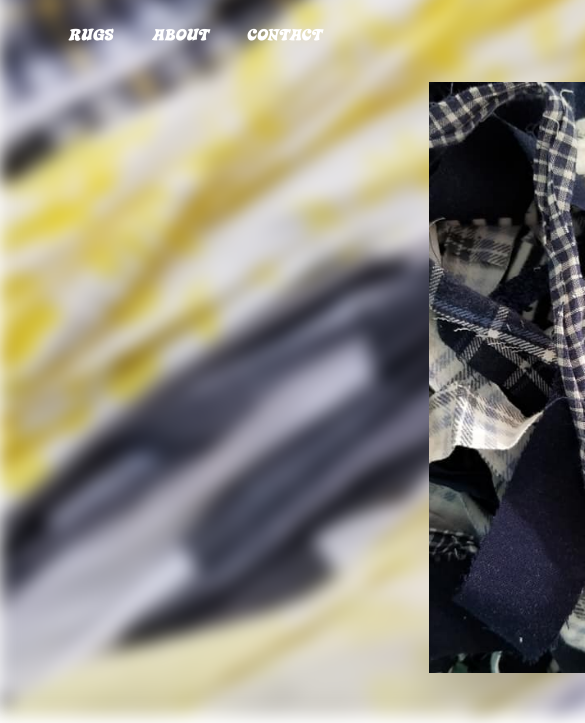
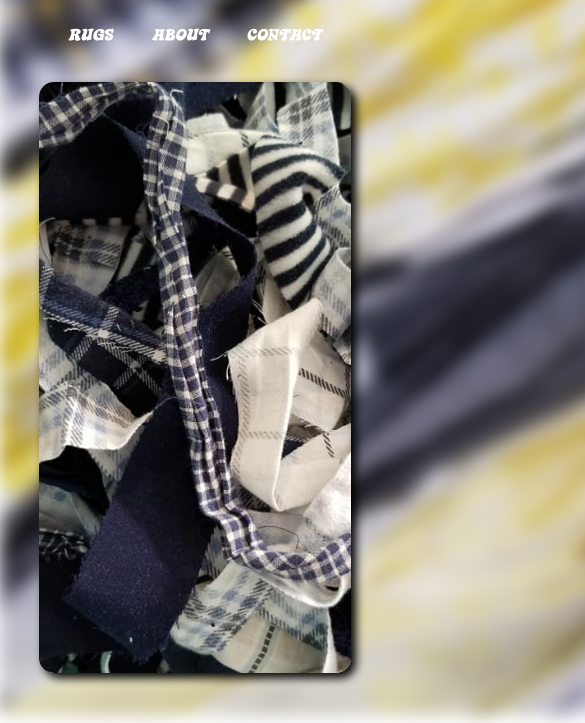
Before and after one commit to uncleBlobby/freedom-rugs-host, a plain HTML site: page index.html in a window 390 px wide. Shown: the part 129-852 px from the top of the page, 585 px wide, since content can reach past the window. Drawn offline with Linux system fonts and the light colour scheme.

Commit message:
shows rugs by default for mobile

```diff
--- a/main.js
+++ b/main.js
@@ -23,6 +23,7 @@ function rotateBackgroundImage(){
 
 window.onload = function() {
     rotateBackgroundImage();
+    //rugPicHolder.style.display = "none";
 }
 
 function rotateRugPic(){
--- a/styles.css
+++ b/styles.css
@@ -111,10 +111,11 @@ body, html {
 #rugPics {
     position: absolute;
     top: 25%;
-    left: 110vw;
+    left: 10vw;
     height: 70vh;
     width: 80vw;
-
+    border-radius: 15px;
+    box-shadow: 5px 5px 10px black;
     background-position:center;
     background-repeat:no-repeat;
     background-origin: center;
@@ -123,7 +124,8 @@ body, html {
 
 @media only screen and (min-width: 600px) {
     #rugPics {
-
+        display: none;
+        top: 105vh;
     }
 }
 
```
